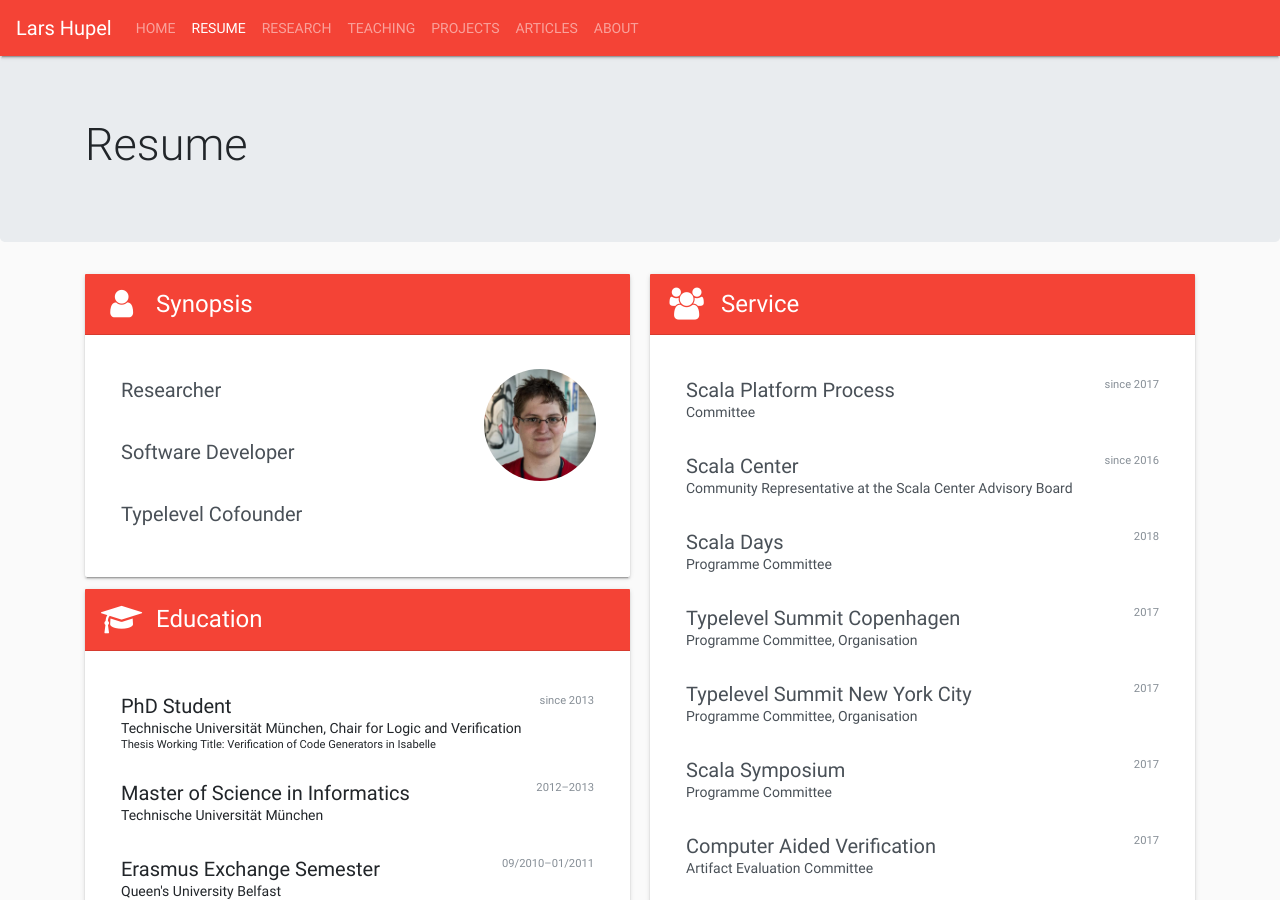
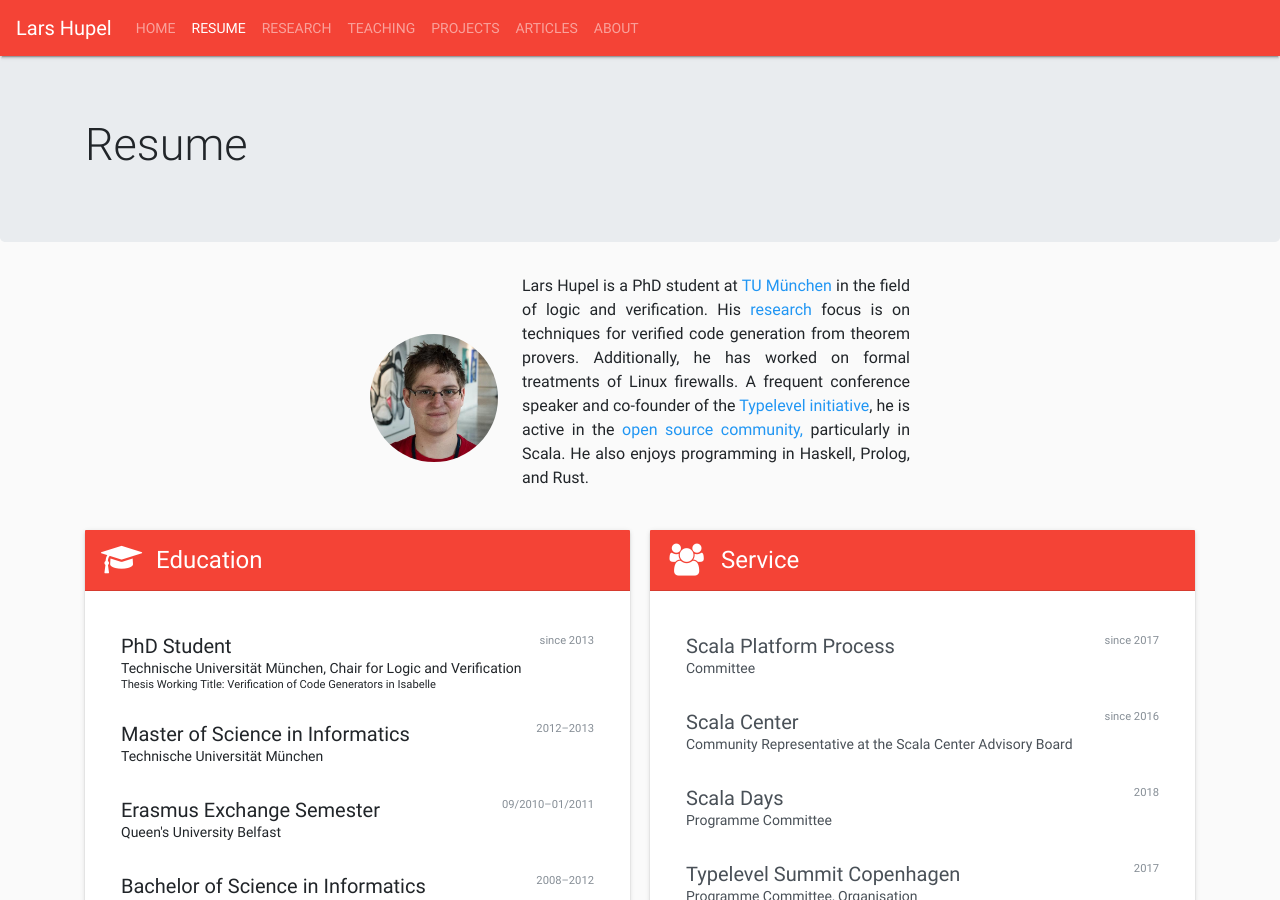
Before and after one commit to larsrh/website, a Jekyll site: the page built from cv.html, in a window 1280 px wide and 900 px high. Built offline with Jekyll 4.4.1, drawn with Linux system fonts in a browser that asks for light colours; comment, search, counter and statistics services are not loaded.

Commit message:
tuned resume

```diff
--- a/_includes/synopsis.html
+++ b/_includes/synopsis.html
@@ -1,12 +1,12 @@
-<div>
-  <div class="pull-right">
-    <a href="/img/profile.jpg" data-toggle="lightbox" data-footer="Me in Copenhagen (2017). Photo credit: Miles Sabin">
-      <img src="/img/profile.jpg" class="rounded-circle" style="width: 8em; height: 8em; margin-right: 1em; margin-top: 1em;" alt="Profile picture" data-toggle="tooltip" data-placement="bottom" title="Me in Copenhagen (2017). Photo credit: Miles Sabin">
-    </a>
-  </div>
-  <div class="list-group">
-    <a href="https://www21.in.tum.de" class="list-group-item list-group-item-action"><h5>Researcher</h5></a>
-    <a href="https://github.com/larsrh" class="list-group-item list-group-item-action"><h5>Software Developer</h5></a>
-    <a href="https://typelevel.org" class="list-group-item list-group-item-action"><h5>Typelevel Cofounder</h5></a>
-  </div>
+<div class="media">
+  <a href="/img/profile.jpg" class="align-self-center" data-toggle="lightbox" data-footer="Me in Copenhagen (2017). Photo credit: Miles Sabin">
+    <img src="/img/profile.jpg" class="mr-4 rounded-circle" style="width: 8em; height: 8em; margin-right: 1em; margin-top: 1em;" alt="Profile picture" data-toggle="tooltip" data-placement="bottom" title="Me in Copenhagen (2017). Photo credit: Miles Sabin">
+  </a>
+  <p class="hyphenate media-body">
+    Lars Hupel is a PhD student at <a href="https://www21.in.tum.de">TU München</a> in the field of logic and verification.
+    His <a href="/research">research</a> focus is on techniques for verified code generation from theorem provers.
+    Additionally, he has worked on formal treatments of Linux firewalls.
+    A frequent conference speaker and co-founder of the <a href="https://typelevel.org">Typelevel initiative</a>, he is active in the <a href="https://github.com/larsrh">open source community,</a> particularly in Scala.
+    He also enjoys programming in Haskell, Prolog, and Rust.
+  </p>
 </div>
--- a/cv.html
+++ b/cv.html
@@ -6,8 +6,13 @@ permalink: /cv/
 hyphenator: true
 ---
 
+<div class="row justify-content-md-center mb-4">
+  <div class="col col-md-6">
+    {% include synopsis.html %}
+  </div>
+</div>
+
 <div class="card-columns card-columns-wide">
-  {% include card.html src="synopsis.html" header="Synopsis" icon="fa-user" %}
   {% include card.html src="education.html" header="Education" icon="fa-graduation-cap" %}
   {% include card.html src="work.html" header="Work" icon="fa-briefcase" %}
   {% include select_pubs_card.html style="btn-outline-danger" %}
```
